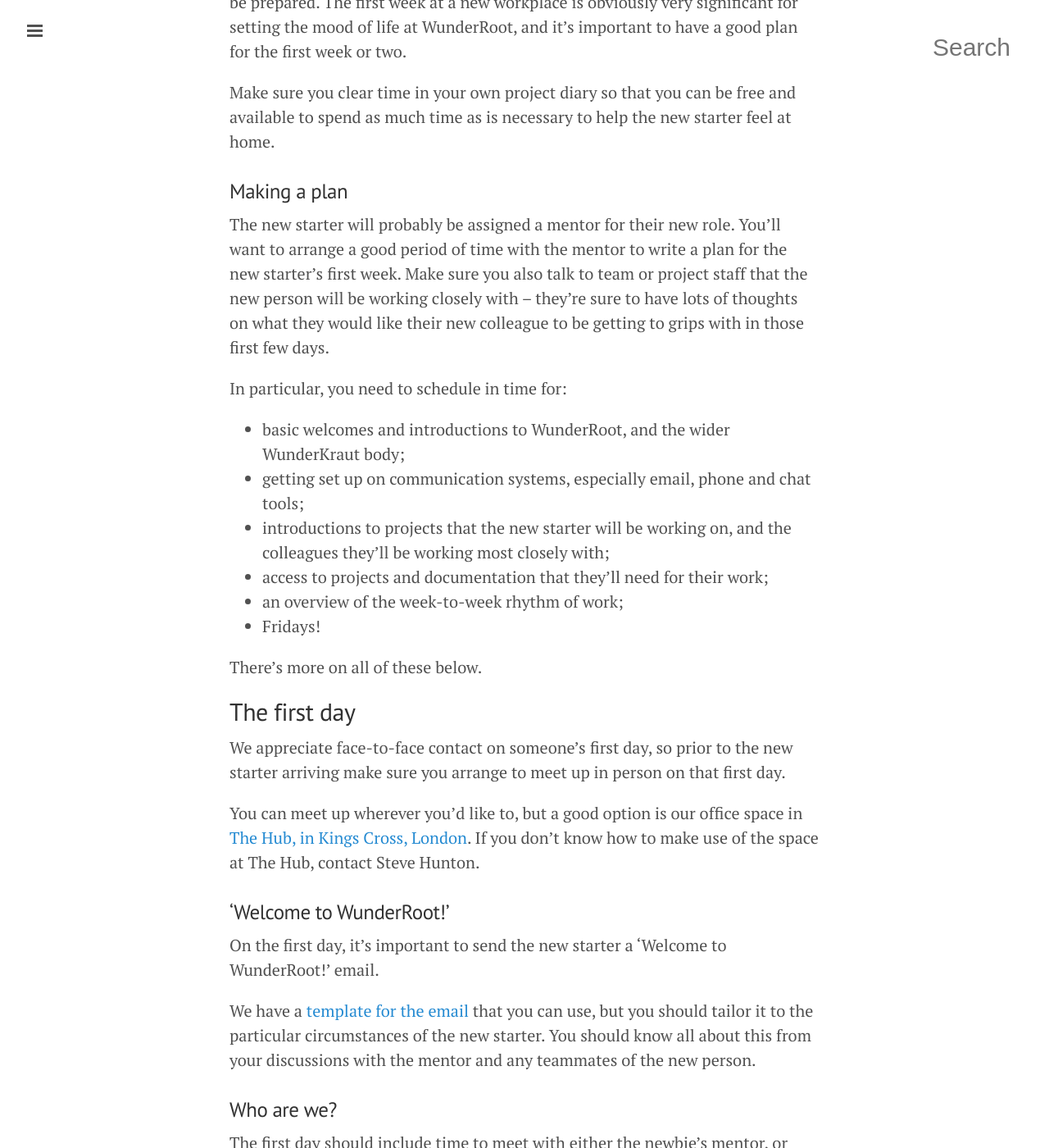
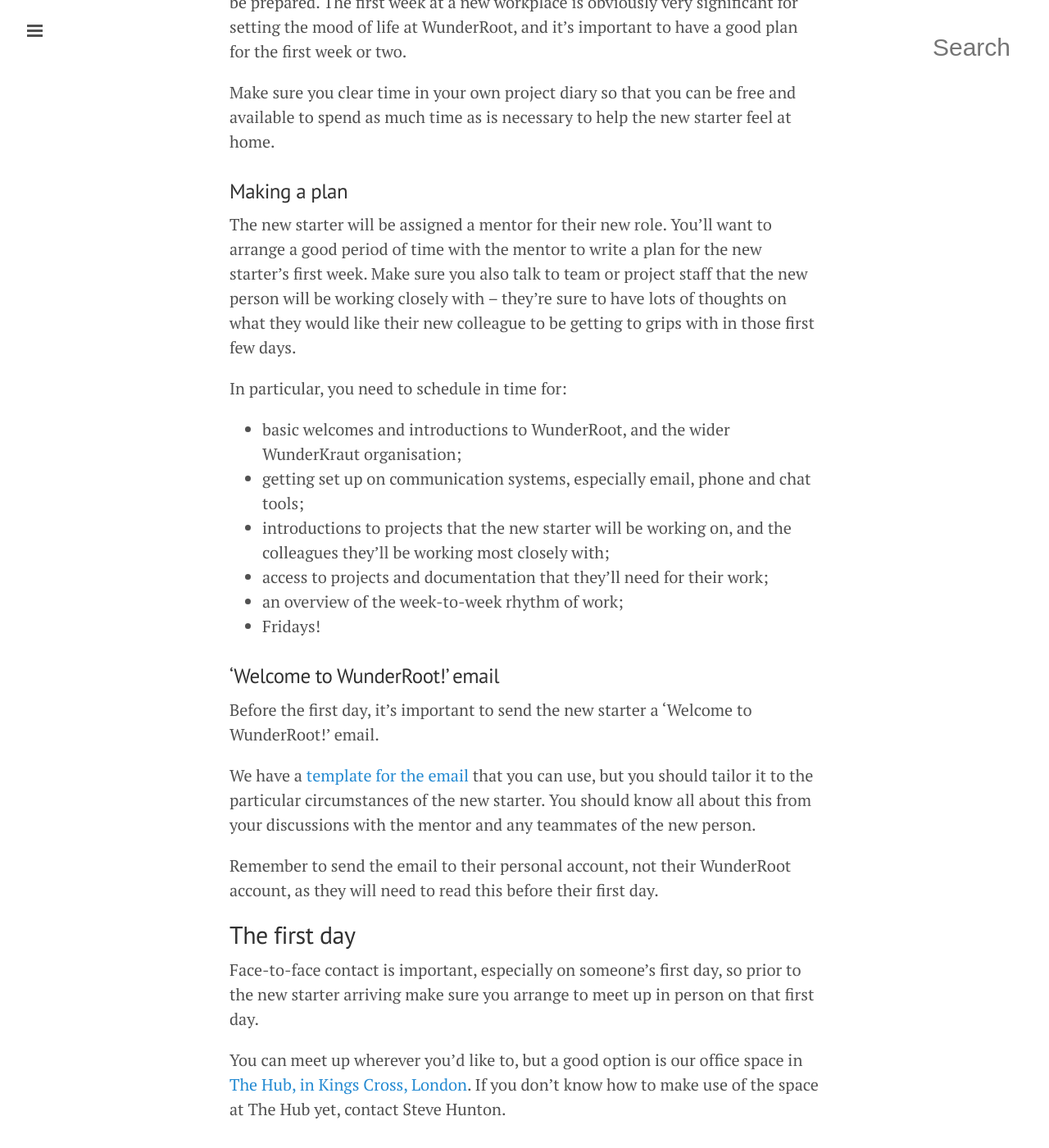
Before and after one commit to tormi/WunderWay, a Jekyll site: the page built from how/new-starter/buddies/being.md, in a window 1280 px wide and 1400 px high, scrolled down 449 px. Shown: the whole window at 82% size. Built offline with Jekyll 4.4.1, drawn with Linux system fonts in a browser that asks for light colours; Markdown is read by kramdown in place of the engine named in the settings; some of the changed text lies outside the part shown.

Commit message:
Slight restructure and tweaks based on my perception of timelines

```diff
--- a/how/new-starter/buddies/being.md
+++ b/how/new-starter/buddies/being.md
@@ -16,36 +16,37 @@
 
 ###Making a plan
 
-The new starter will probably be assigned a mentor for their new role. You'll want to arrange a good period of time with the mentor to write a plan for the new starter's first week. Make sure you also talk to team or project staff that the new person will be working closely with – they're sure to have lots of thoughts on what they would like their new colleague to be getting to grips with in those first few days.
+The new starter will be assigned a mentor for their new role. You'll want to arrange a good period of time with the mentor to write a plan for the new starter's first week. Make sure you also talk to team or project staff that the new person will be working closely with – they're sure to have lots of thoughts on what they would like their new colleague to be getting to grips with in those first few days.
 
 In particular, you need to schedule in time for:
 
-- basic welcomes and introductions to WunderRoot, and the wider WunderKraut body;
+- basic welcomes and introductions to WunderRoot, and the wider WunderKraut organisation;
 - getting set up on communication systems, especially email, phone and chat tools;
 - introductions to projects that the new starter will be working on, and the colleagues they'll be working most closely with;
 - access to projects and documentation that they'll need for their work;
 - an overview of the week-to-week rhythm of work;
 - Fridays!
 
-There's more on all of these below.
+###'Welcome to WunderRoot!' email
+
+Before the first day, it's important to send the new starter a 'Welcome to WunderRoot!' email.
+
+We have a [template for the email](https://docs.google.com/a/wunderkraut.com/document/d/12XhM_C_U5hXfCP_UjhxJQCv8v-LhR0pOMPEQJIXQHCA/edit?usp=sharing) that you can use, but you should tailor it to the particular circumstances of the new starter. You should know all about this from your discussions with the mentor and any teammates of the new person.
+
+Remember to send the email to their personal account, not their WunderRoot account, as they will need to read this before their first day.
 
 ##The first day
 
-We appreciate face-to-face contact on someone's first day, so prior to the new starter arriving make sure you arrange to meet up in person on that first day.
+Face-to-face contact is important, especially on someone's first day, so prior to the new starter arriving make sure you arrange to meet up in person on that first day.
 
-You can meet up wherever you'd like to, but a good option is our office space in [The Hub, in Kings Cross, London](http://kingscross.impacthub.net/). If you don't know how to make use of the space at The Hub, contact Steve Hunton.
+You can meet up wherever you'd like to, but a good option is our office space in [The Hub, in Kings Cross, London](http://kingscross.impacthub.net/). If you don't know how to make use of the space at The Hub yet, contact Steve Hunton.
 
-###'Welcome to WunderRoot!'
-
-On the first day, it's important to send the new starter a 'Welcome to WunderRoot!' email.
-
-We have a [template for the email](https://docs.google.com/a/wunderkraut.com/document/d/12XhM_C_U5hXfCP_UjhxJQCv8v-LhR0pOMPEQJIXQHCA/edit?usp=sharing) that you can use, but you should tailor it to the particular circumstances of the new starter. You should know all about this from your discussions with the mentor and any teammates of the new person.
 
 ###Who are we?
 
 The first day should include time to meet with either the newbie's mentor, or with Steve Parks, or both, to find out essentials of WunderRoot and WunderKraut - who we are, what we do, how we do it and why we do it this way.
 
-This might be in person, or virtually in a hangout. If Steve's involved, it'll include a beer. Or two.
+This might be in person, or virtually in a hangout. If Steve P's involved, it'll include a beer. Or two.
 
 Do spend some time talking about the week-to-week rhythm of work at WunderRoot, with things like daily stand-ups, making the most of our chat tools, working in a distributed business, and especially talking about Fridays.
 
@@ -64,13 +65,13 @@
 
 ###Who are you?
 
-In order to get to know each other you should aim to write a short biography of the new person on their first day. This should be added to the [Staff Directory page of WunderWay](/who/).
+In order to get to know each other you should aim to write a short biography of the new person within their first week. This should be added to the [Staff Directory page of WunderWay](/who/).
 
 The biography doesn't need to be long; 200 ± 25% words is a good target. Do try to cover some important things, though:
 
 - significant project the newbie has worked on
 - any relevant professional qualifications (e.g. Scrum Master)
-- some personal colour and shade
+- some personal hobbies or interests
 
 Try to use simple, conversational language, in whole sentences. Simple stuff, really.
 
```
Also changed, not shown: other parts of how/new-starter/buddies/being.md (+2 -2 lines).
